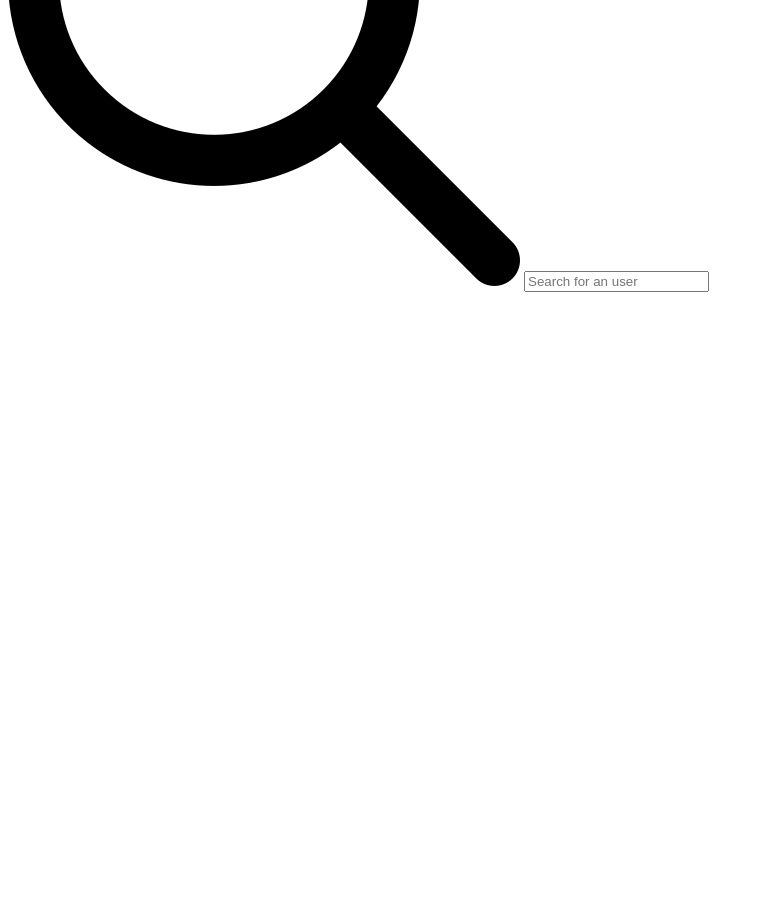
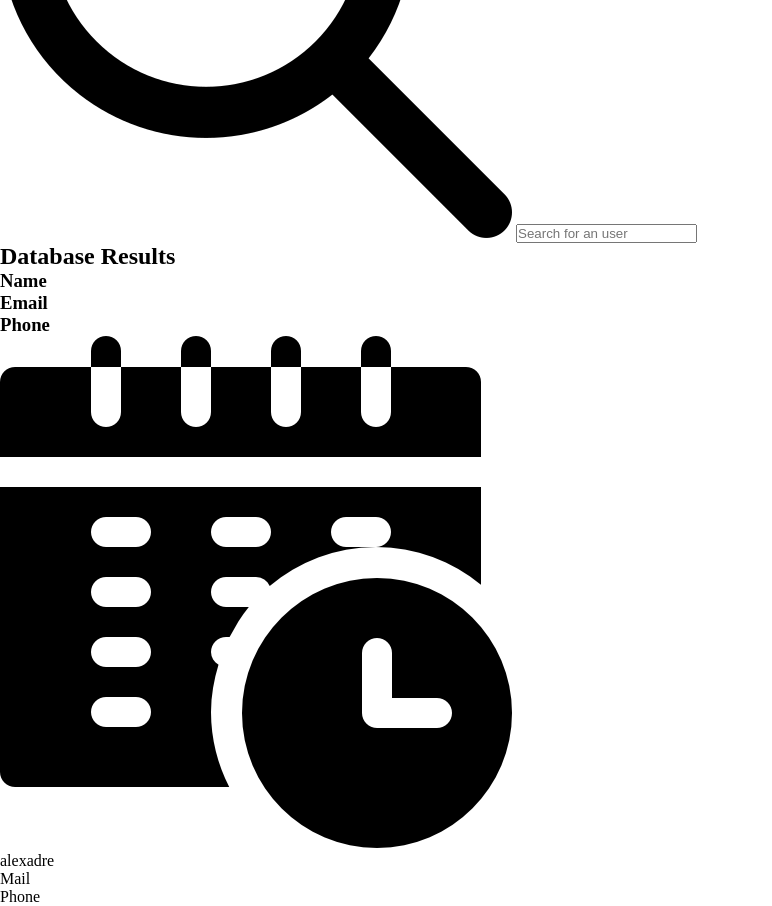
Before and after one commit to Rangeraluffy/Filter-Database, a plain HTML site: page index.html in a window 1280 px wide. Shown: the part 1849-2755 px from the top of the page, without its empty margins (0-772 px from the left). Before the commit the page ends 2149 px from the top, so only its background shows below. Drawn offline with Linux system fonts and the light colour scheme.

Commit message:
table html

```diff
--- a/index.html
+++ b/index.html
@@ -45,6 +45,25 @@
                     </label>
                     <input type="text" id="search" placeholder="Search for an user">
                 </div>
+
+                <h2 class="main-title">Database Results</h2>
+
+                <div class="table">
+                    <h3 class="table-title">Name</h3>
+                    <h3 class="table-title">Email</h3>
+                    <h3 class="table-title">Phone</h3>
+                </div>
+
+                <div class="table-results">
+                    <div class="table-item">
+                        <div class="container-img">
+                            <img src="images/calendar.png" alt="">
+                            <p>alexadre</p>
+                        </div>
+                        <p class="email">Mail</p>
+                        <p class="phone">Phone</p>
+                    </div>
+                </div>
             </main>
         </div>
 
--- a/style.css
+++ b/style.css
@@ -0,0 +1,9 @@
+* {
+  margin: 0;
+  padding: 0;
+  box-sizing: border-box;
+}
+
+body {
+  background-color: #fff;
+}
```
